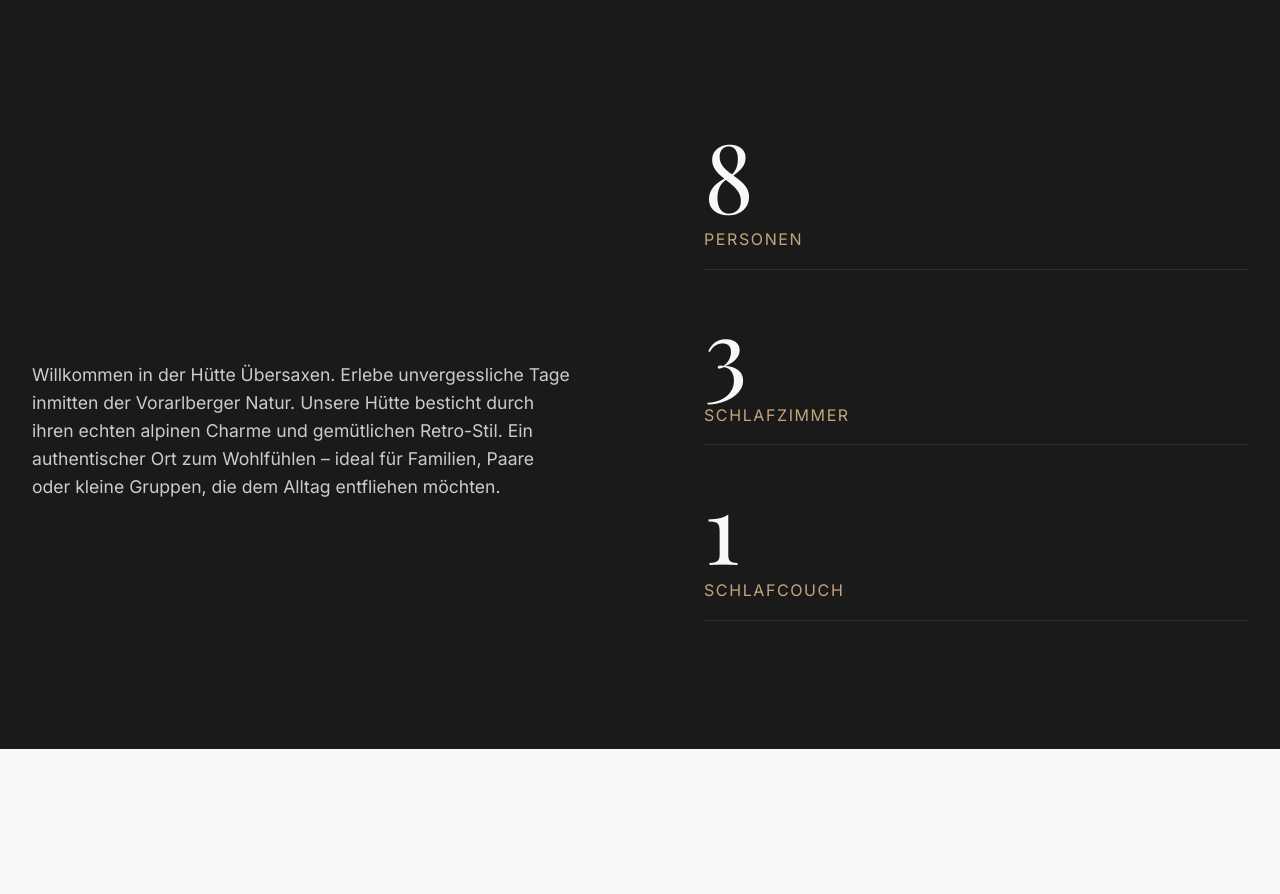
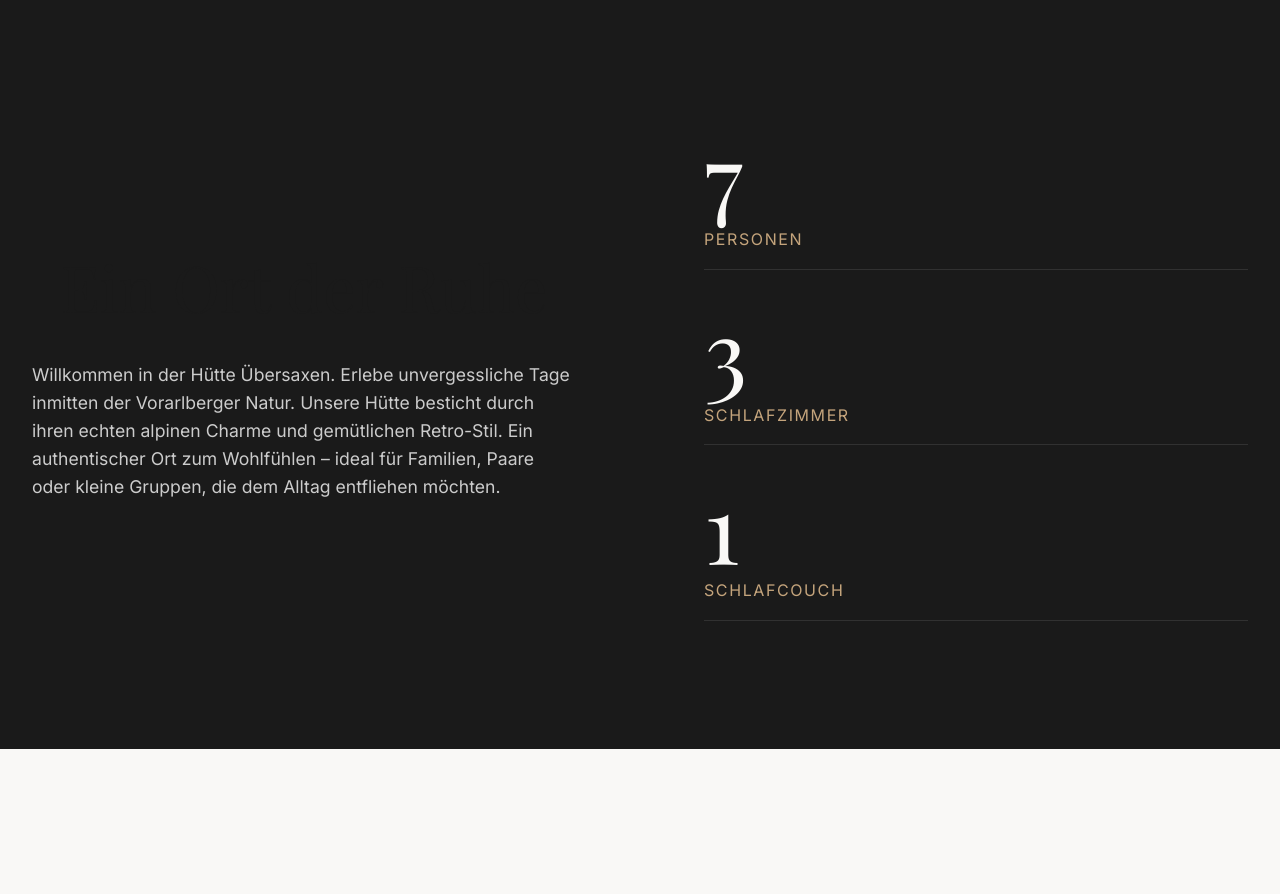
Before and after one commit to mathisstudio/Ferienhuesle-Uebersaxen, a React (Vite) app: page / in a window 1280 px wide. Shown: the part 802-1696 px from the top of the page. Built offline with nearby package versions, Linux system fonts and the light colour scheme; a web font is replaced by a local one.

Commit message:
Update person count to 7

```diff
--- a/src/components/InfoSection.jsx
+++ b/src/components/InfoSection.jsx
@@ -17,7 +17,7 @@ const InfoSection = () => {
 
         <div className="info-stats">
           <div className="stat-item">
-            <span className="text-serif stat-number">8</span>
+            <span className="text-serif stat-number">7</span>
             <span className="text-sans stat-label">{t('statPersons')}</span>
           </div>
           <div className="stat-item">
```
Also changed, not shown: 1 other file (tests, documents, lock files or other folders).
